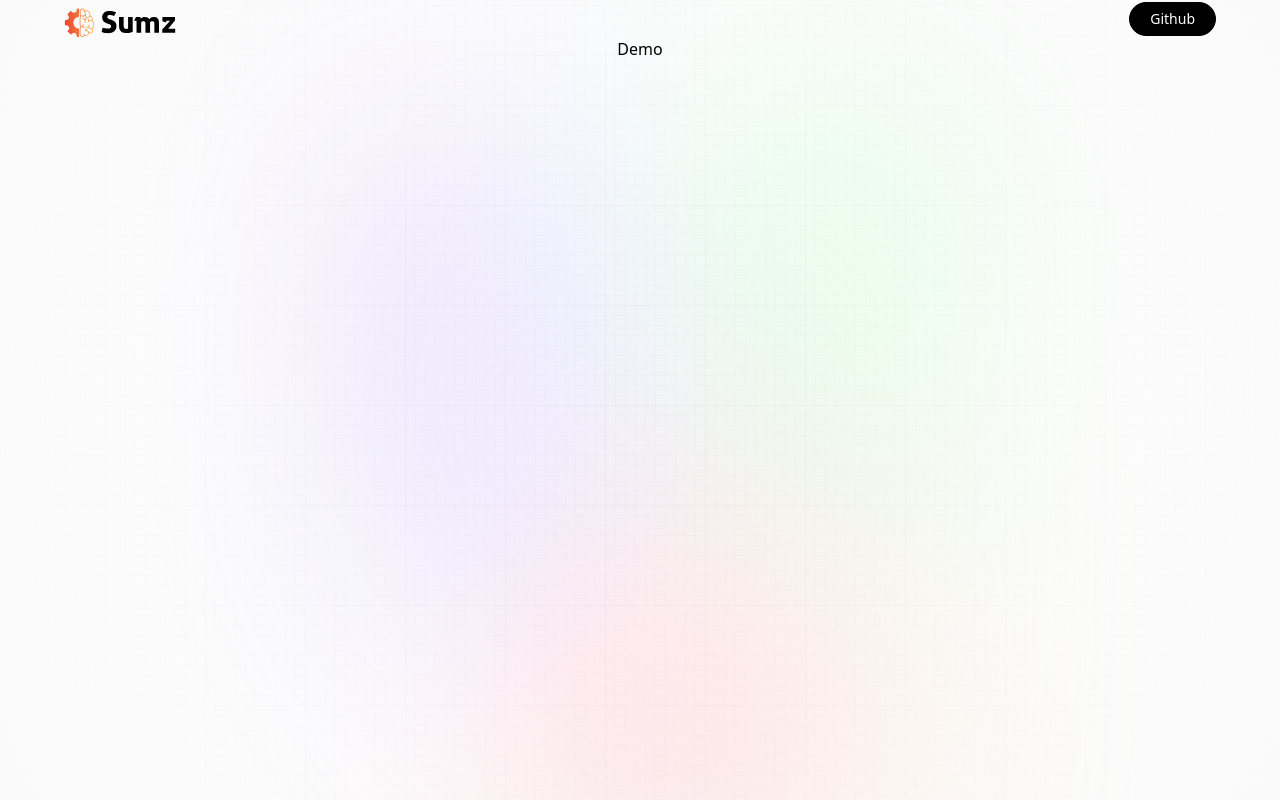
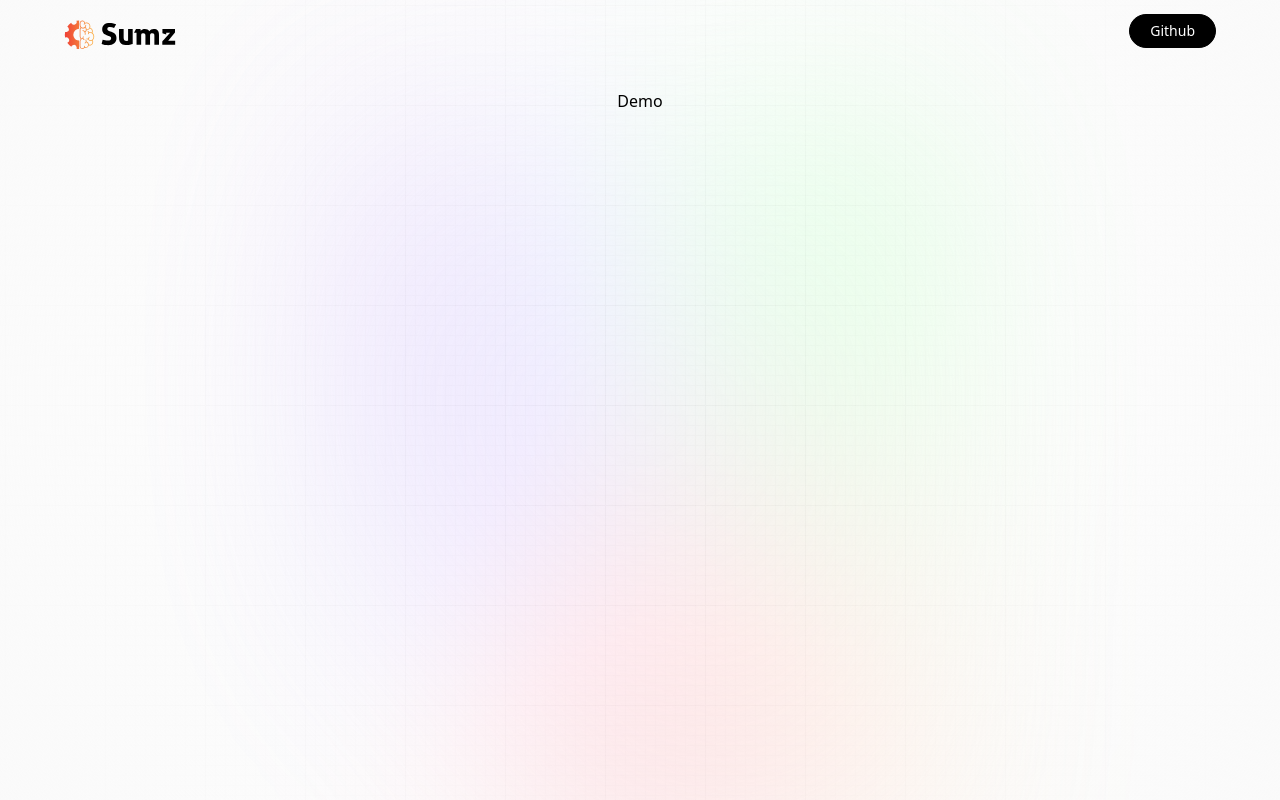
Before and after one commit to michael-ono/AI-summarizer, a React (Vite) app: page / in a window 1280 px wide. Built offline with nearby package versions, Linux system fonts and the light colour scheme; a web font is replaced by a local one.

Commit message:
navbar adjust

```diff
--- a/src/components/Hero.jsx
+++ b/src/components/Hero.jsx
@@ -3,7 +3,7 @@ import { logo } from "../assets"
 const Hero = () => {
   return (
     <header className="w-full flex justify-center items-center flex-col">
-        <nav className="flex w-full justify-between items-center ">
+        <nav className="flex w-full justify-between items-center mb-10 pt-3">
             <img src={logo} alt="sumz-logo" className="w-28 object-contain"/>
 
             <button
```
